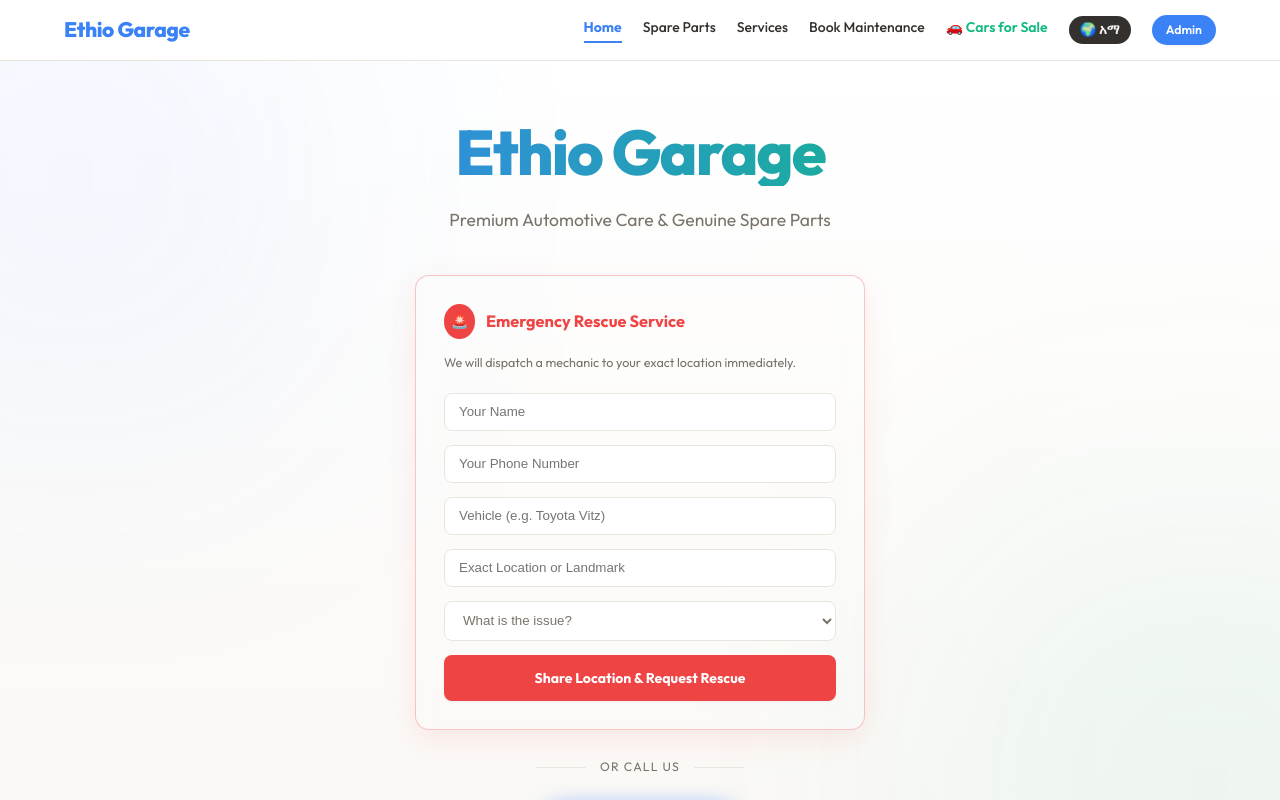
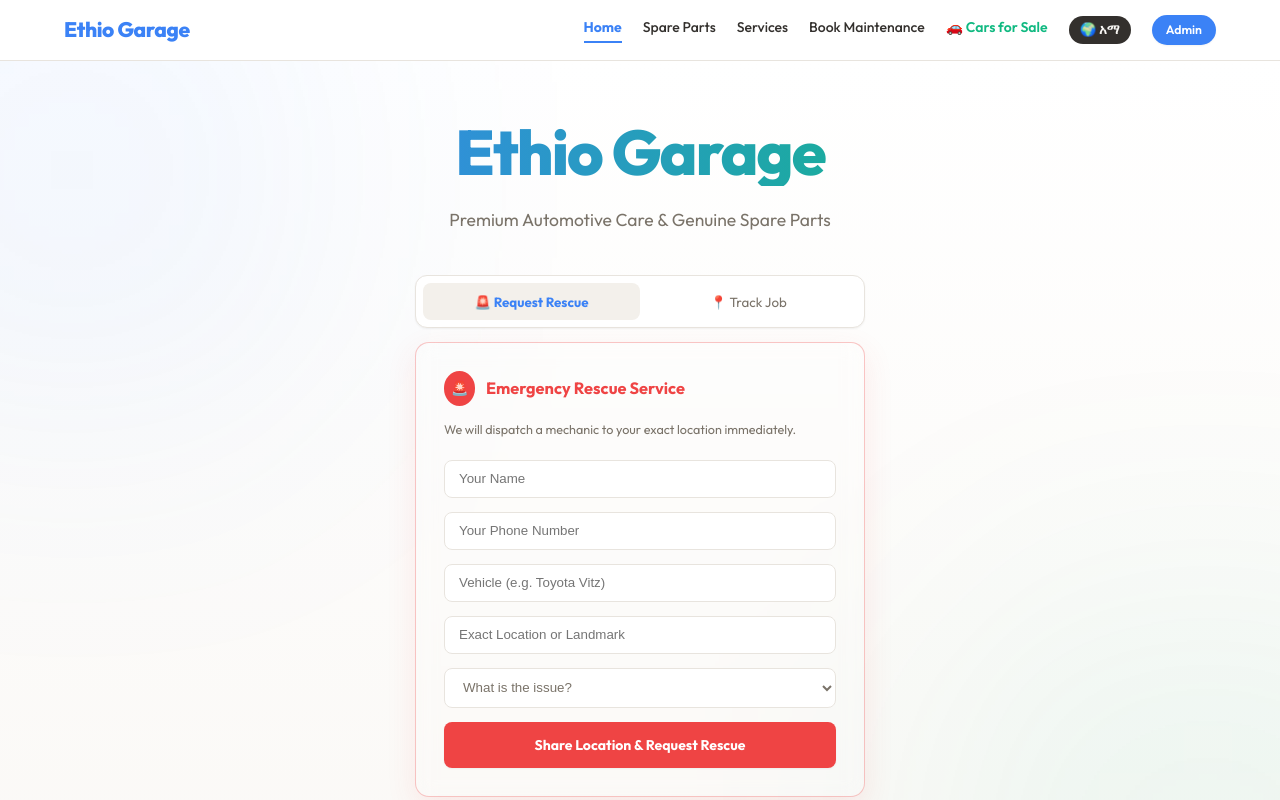
Before and after one commit to wendeeeeee/ethio-garage, a Next.js app: page / in a window 1280 px wide. Shown: the top 800 px of the page. Built offline with nearby package versions, Linux system fonts and the light colour scheme; no server answers.

Commit message:
Updated spare parts UI and admin features

```diff
--- a/src/app/page.tsx
+++ b/src/app/page.tsx
@@ -23,6 +23,7 @@ export default function Home() {
   const [trackingJobNumber, setTrackingJobNumber] = useState<string | null>(null);
   const [assignedMechanic, setAssignedMechanic] = useState<any>(null);
   const [manualToken, setManualToken] = useState('');
+  const [activeTab, setActiveTab] = useState<'request' | 'track'>('request');
 
   useEffect(() => {
     const savedJobId = localStorage.getItem('trackingJobId');
@@ -123,6 +124,24 @@ export default function Home() {
 
               {!trackingJobId ? (
                 <div style={{ display: 'flex', flexDirection: 'column', gap: '1rem', width: '100%', maxWidth: '450px' }}>
+
+                  {/* Tabs */}
+                  <div style={{ display: 'flex', background: 'var(--surface-color)', padding: '0.5rem', borderRadius: '12px', boxShadow: 'var(--shadow-sm)', border: '1px solid var(--border-color)' }}>
+                    <button
+                      onClick={() => setActiveTab('request')}
+                      style={{ flex: 1, padding: '0.75rem', borderRadius: '8px', border: 'none', background: activeTab === 'request' ? 'var(--surface-hover)' : 'transparent', color: activeTab === 'request' ? 'var(--primary-color)' : 'var(--text-muted)', fontWeight: activeTab === 'request' ? 'bold' : 'normal', cursor: 'pointer', transition: 'all 0.2s' }}
+                    >
+                      🚨 Request Rescue
+                    </button>
+                    <button
+                      onClick={() => setActiveTab('track')}
+                      style={{ flex: 1, padding: '0.75rem', borderRadius: '8px', border: 'none', background: activeTab === 'track' ? 'var(--surface-hover)' : 'transparent', color: activeTab === 'track' ? 'var(--primary-color)' : 'var(--text-muted)', fontWeight: activeTab === 'track' ? 'bold' : 'normal', cursor: 'pointer', transition: 'all 0.2s' }}
+                    >
+                      📍 Track Job
+                    </button>
+                  </div>
+
+                  {activeTab === 'request' && (
                     <div className="card glass" style={{ padding: '2rem', textAlign: 'left', border: '1px solid rgba(239, 68, 68, 0.3)', boxShadow: '0 10px 30px rgba(239, 68, 68, 0.1)' }}>
                       <div style={{ display: 'flex', alignItems: 'center', gap: '0.75rem', marginBottom: '1rem' }}>
                         <div style={{ background: 'var(--danger-color)', color: 'white', padding: '0.5rem', borderRadius: '50%', display: 'flex' }}>🚨</div>
@@ -146,7 +165,7 @@ export default function Home() {
                           style={{ padding: '0.75rem 1rem', borderRadius: '8px', border: '1px solid var(--border-color)', background: 'var(--surface-color)' }}
                         />
                         <input
-                        type="text" placeholder="Exact Location or Landmark" required
+                          type="text" placeholder={t('location_placeholder')} required
                           value={emergencyLocation} onChange={e => setEmergencyLocation(e.target.value)}
                           style={{ padding: '0.75rem 1rem', borderRadius: '8px', border: '1px solid var(--border-color)', background: 'var(--surface-color)' }}
                         />
@@ -176,10 +195,30 @@ export default function Home() {
                           />
                         )}
                         <button type="submit" className="btn-primary" disabled={isRequesting} style={{ background: 'var(--danger-color)', width: '100%', padding: '1rem', borderRadius: '8px', fontWeight: 'bold' }}>
-                        {isRequesting ? t('locating') : t('request_rescue_btn')}
+                          {isRequesting ? 'Sending...' : t('request_rescue_btn')}
                         </button>
                       </form>
                     </div>
+                  )}
+
+                  {activeTab === 'track' && (
+                    <div className="card glass" style={{ padding: '2.5rem 2rem', textAlign: 'center', border: '1px solid rgba(59, 130, 246, 0.3)' }}>
+                      <div style={{ fontSize: '3rem', marginBottom: '1rem' }}>📍</div>
+                      <h3 style={{ marginBottom: '0.5rem', color: 'var(--primary-color)' }}>Track Your Job</h3>
+                      <p style={{ color: 'var(--text-muted)', marginBottom: '1.5rem' }}>Enter the Tracking Number provided to you to see your assigned mechanic and status.</p>
+
+                      <form onSubmit={handleTrackExisting} style={{ display: 'flex', flexDirection: 'column', gap: '1rem' }}>
+                        <input
+                          type="text" placeholder="e.g. EMG-1234 or MNT-5678" required
+                          value={manualToken} onChange={e => setManualToken(e.target.value)}
+                          style={{ padding: '1rem', borderRadius: '8px', border: '1px solid var(--border-color)', background: 'var(--surface-color)', fontSize: '1.1rem', textAlign: 'center', letterSpacing: '1px' }}
+                        />
+                        <button type="submit" className="btn-primary" style={{ padding: '1rem', borderRadius: '8px', fontWeight: 'bold' }}>
+                          Track Job
+                        </button>
+                      </form>
+                    </div>
+                  )}
                 </div>
               ) : (
                 <div className="card glass" style={{ width: '100%', maxWidth: '450px', padding: '2.5rem 2rem', textAlign: 'center', border: assignedMechanic ? '1px solid var(--accent-color)' : '1px solid var(--primary-color)' }}>
--- a/src/contexts/LanguageContext.tsx
+++ b/src/contexts/LanguageContext.tsx
@@ -29,6 +29,7 @@ const translations: Translations = {
   name_placeholder: { en: 'Your Name', am: 'ስምዎ' },
   phone_placeholder: { en: 'Your Phone Number', am: 'ስልክ ቁጥርዎ' },
   vehicle_placeholder: { en: 'Vehicle (e.g. Toyota Vitz)', am: 'መኪና (ለምሳሌ Toyota Vitz)' },
+  location_placeholder: { en: 'Exact Location or Landmark', am: 'ትክክለኛ አድራሻ ወይም ታዋቂ ቦታ' },
   issue_placeholder: { en: 'What is the issue?', am: 'ችግሩ ምንድን ነው?' },
   describe_issue: { en: 'Describe your issue...', am: 'ችግርዎን ያብራሩ...' },
   locating: { en: 'Locating you...', am: 'ቦታዎን እየፈለግን ነው...' },
```
Lines whose indentation alone changed are shown as unchanged.
